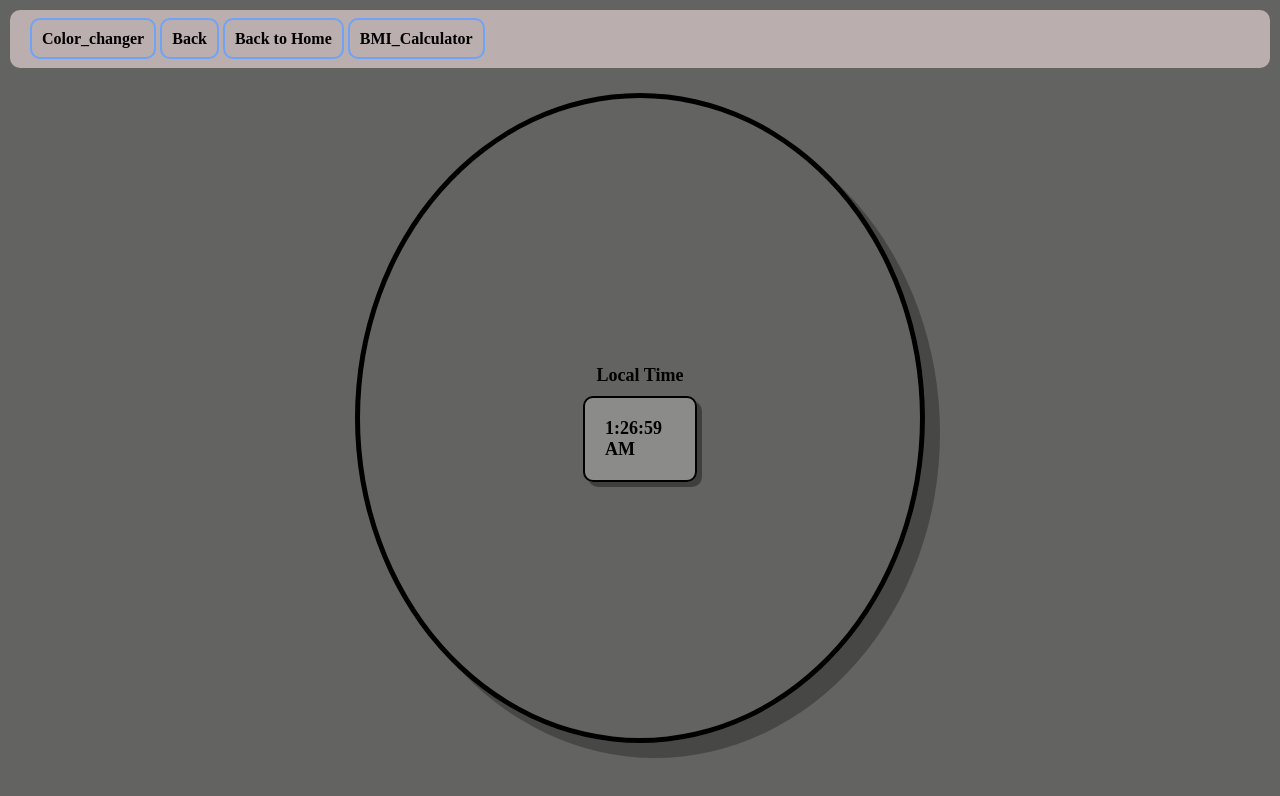
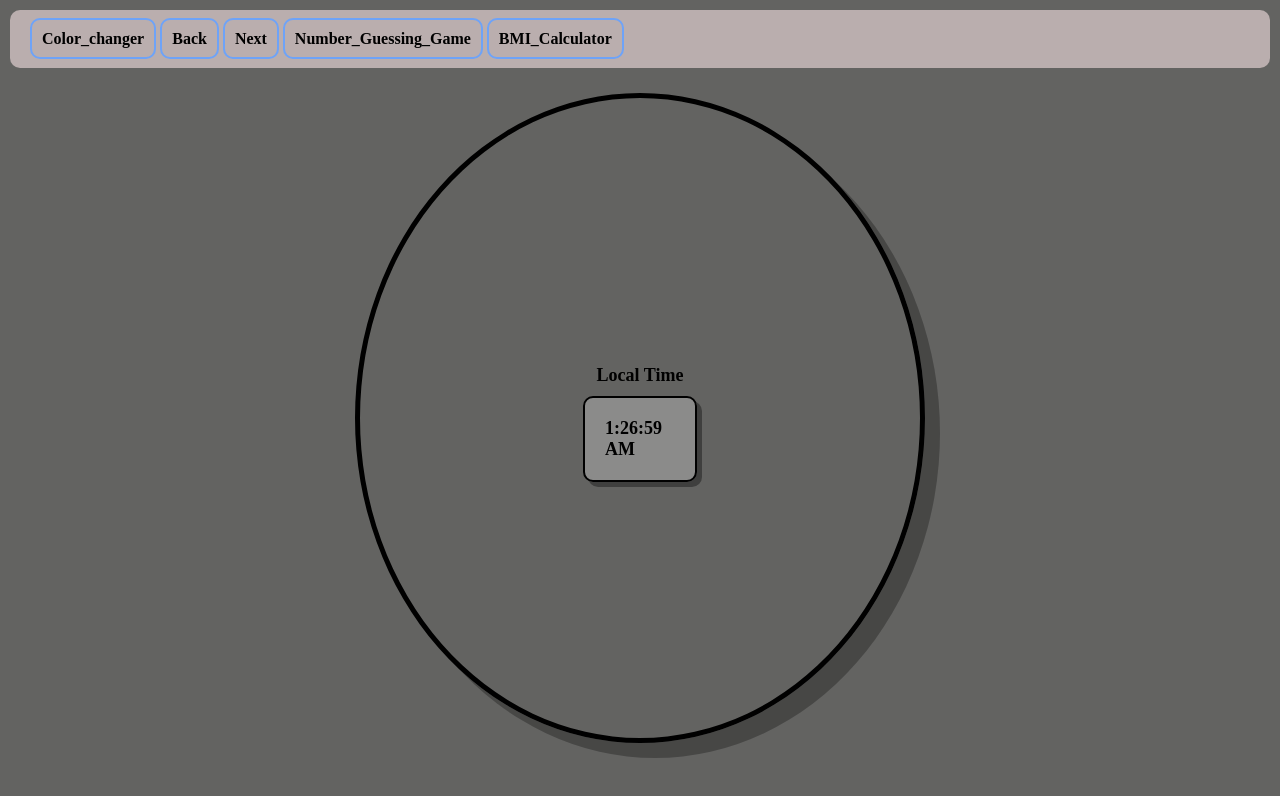
Before and after one commit to VishnuShreeKrishna/Projects, a plain HTML site: page DigitalClock/clock.html in a window 1280 px wide. Drawn offline with Linux system fonts and the light colour scheme.

Commit message:
commit change

```diff
--- a/DigitalClock/clock.html
+++ b/DigitalClock/clock.html
@@ -11,7 +11,8 @@
     <nav>
         <a href="/Color_Changer/ColorChanger.html" aria-current="page">Color_changer</a>
         <a href="/Color_Changer/ColorChanger.html" aria-current="page">Back</a>
-        <a href="/BMI_Calculator/BMI_Calculator.html" aria-current="page">Back to Home</a>
+        <a href="/NumberGuessing/NumberGuessing.html" aria-current="page">Next</a>
+        <a href="/NumberGuessing/NumberGuessing.html" aria-current="page">Number_Guessing_Game</a>
         <a href="/BMI_Calculator/BMI_Calculator.html" aria-current="page">BMI_Calculator</a>
     </nav>
     <div class="centre">
--- /dev/null
+++ b/NumberGuessing/NumberGuessing.css
@@ -0,0 +1,21 @@
+*{
+    margin: 0;
+    padding: 0;
+}
+body{
+    background-color: #636361;
+}
+nav{
+    margin: 10px;
+    padding: 20px;
+    border-radius: 10px;
+    background-color: #baaeae;
+}
+nav a{
+    border: solid #6ea3f8 2px;
+    padding: 10px;
+    border-radius: 10px;
+    color: black;
+    text-decoration: none;
+    font-weight: bold;
+}
```
Also changed, not shown: BMI_Calculator/BMI_Calculator.html (+1 -0 lines), Color_Changer/ColorChanger.html (+1 -0 lines), NumberGuessing/NumberGuessing.html (added, +18 -0 lines), NumberGuessing/NumberGuessing.js (added).
